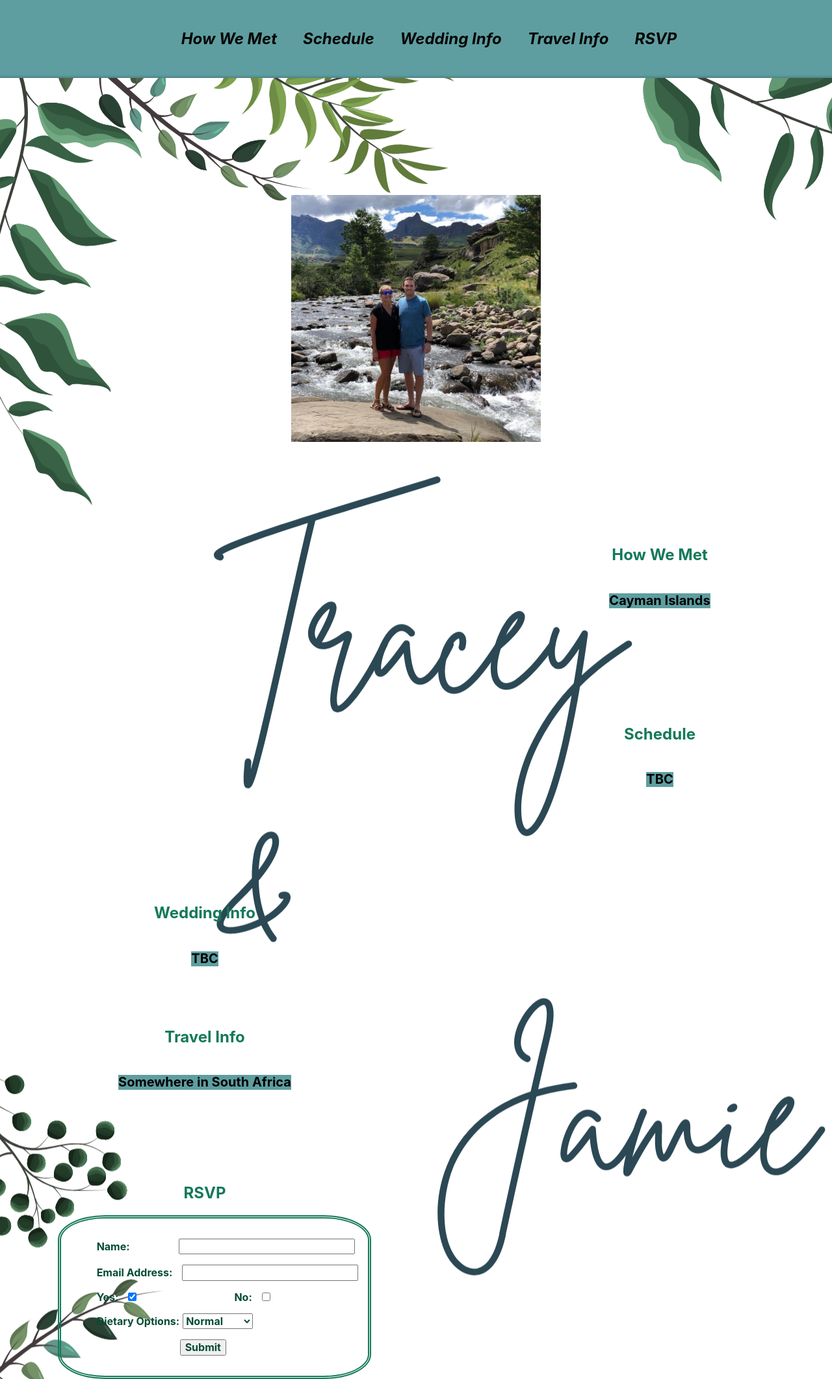
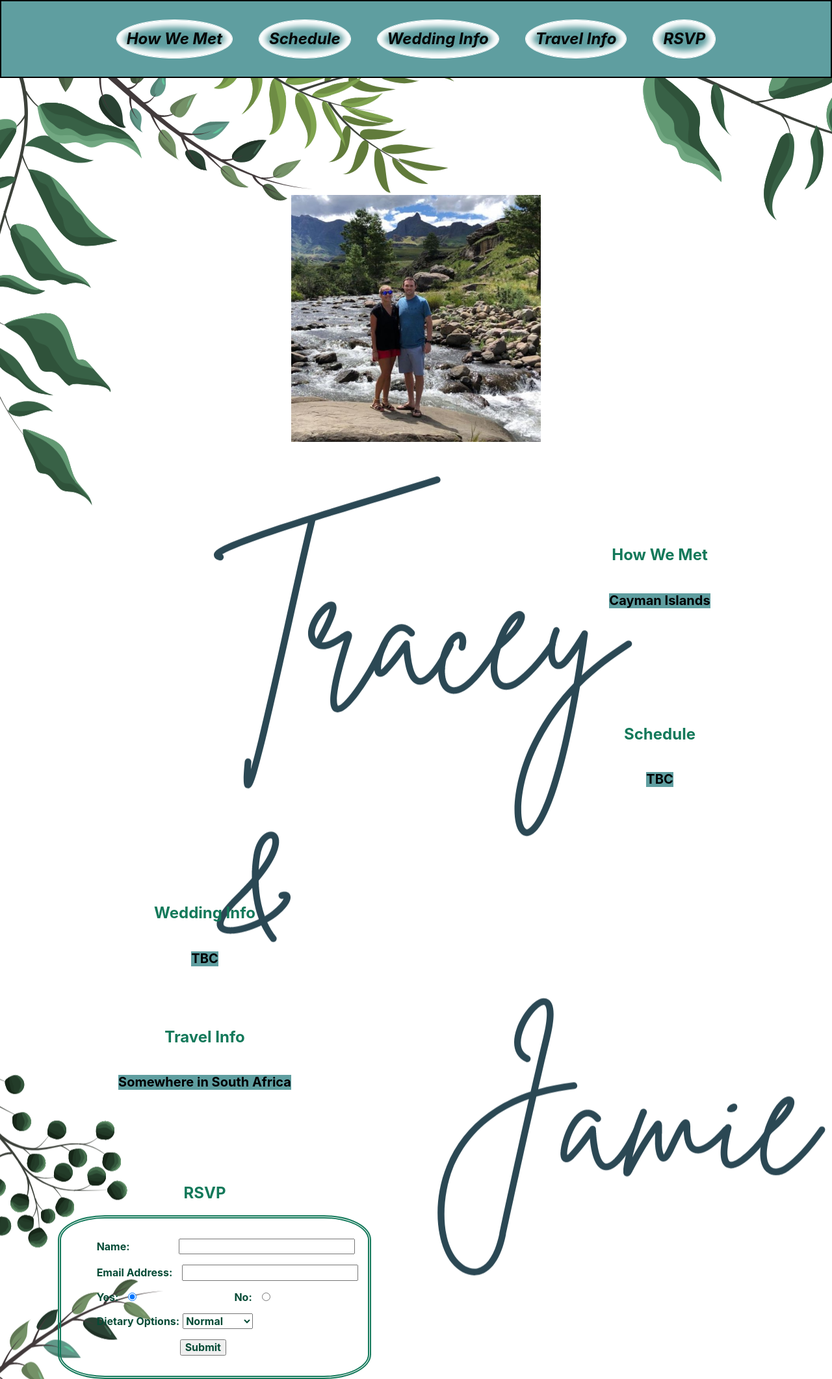
Before and after one commit to BrendonSmith8888/WeddingWebsite, a React (Create React App) app: page / in a window 1280 px wide. Shown: the whole page at 65% size. Built offline with nearby package versions, Linux system fonts and the light colour scheme.

Commit message:
RSVP Update - radio button

```diff
--- a/src/App.css
+++ b/src/App.css
@@ -6,6 +6,7 @@ div{
 
 header {
   align-items: center;
+  border: 2px solid black;
   color: #050505;
   display: flex;
   flex-direction: row;
@@ -72,3 +73,13 @@ select{
   color: #054b36;
   font-weight: bold;
 }
+
+ul.grow{
+  border: 1px solid white;
+  border-radius: 50%;
+/*   border-style: outset; */
+  box-shadow:  0px 0px 10px 10px white inset;
+  cursor: pointer;
+  margin: 20px;
+  padding: 15px ;
+}
--- a/src/App.js
+++ b/src/App.js
@@ -4,39 +4,31 @@ import React, { Component } from "react";
 import { Link } from "react-scroll";
 
 class App extends Component {
-  constructor(props) {
+  constructor(props){
     super(props);
-    this.state = { isGoing: true, value: "" };
-    this.handleChange = this.handleChange.bind(this);
-    this.handleChange2 = this.handleChange2.bind(this);
-    this.handleInputChange = this.handleInputChange.bind(this);
-    this.handleSubmit = this.handleSubmit.bind(this);
+    this.state = {
+      selectedOption: "Yes"
+    }
   }
+  handleFormSubmit = formSubmitEvent => {
+    if(this.state.selectedOption==="Yes"){
+      formSubmitEvent.preventDefault();
+      alert("You are going to the event")
+    }else{
+      formSubmitEvent.preventDefault();
+      alert("You are not going to the event")
+    }
 
-  handleChange(event) {
-    this.setState({ value: event.target.value });
   }
-
-  handleChange2(event) {
-    this.setState({ value2: event.target.value2 });
-  }
-
-  handleInputChange(event) {
-    const target = event.target;
-    const value3 = target.type === 'checkbox' ? target.checked : target.value3;
-    const name = target.name;
-
-    this.setState({ [name]: value3 });
-  }
-
-  handleSubmit(event) {
-    alert("You are going to the Wedding: " + this.state.value);
-    event.preventDefault();
+  handleOptionChange = changeEvent => {
+    this.setState({
+      selectedOption: changeEvent.target.value
+    })
   }
   render() {
     return (
-      <div className="shadow-1">
-        <header className="shadow-1">
+      <div>
+        <header>
           <ul className="grow">
             <Link activeClass="active" to="HowWeMet" spy={true} smooth={true}>
               How We Met
@@ -68,10 +60,8 @@ class App extends Component {
             </Link>
           </ul>
         </header>
-        <div></div>
-        <body className="shadow-1">
+        <body>
           <img alt="test" src={picture} />
-          {/* <h1>Welcome to Tracey and Jamie's Wedding</h1>   */}
           <h2 id="HowWeMet" style={{ marginLeft: 750 }}>
             How We Met
           </h2>
@@ -91,15 +81,10 @@ class App extends Component {
           <h2 id="RSVP" style={{ marginTop: 125, marginRight: 650 }}>
             RSVP
           </h2>
-          <form onSubmit={this.handleSubmit}>
+          <form onSubmit={this.handleFormSubmit}>
             <ul>
               <label>Name:</label>
-              <input
-                onChange={this.handleChange}
-                style={{ marginLeft: 75 }}
-                type={"text"}
-                value={this.state.value}
-              />
+              <input style={{ marginLeft: 75 }} type={"text"} />
             </ul>
             <ul>
               <label>Email Address:</label>
@@ -108,28 +93,26 @@ class App extends Component {
             <ul>
               <label>Yes:</label>
               <input
-                checked={this.state.isGoing}
-                name="isGoing"
-                onChange={this.handleInputChange}
+                checked={this.state.selectedOption==="Yes"}
+                name="rsvp"
+                onChange={this.handleOptionChange}
                 style={{ marginLeft: 15 }}
-                type={"checkbox"}
+                type={"radio"}
+                value="Yes"
               />
               <label style={{ marginLeft: 150 }}>No:</label>
               <input
-                checked={!this.state.isGoing}
-                name="isNotGoing"
-                onChange={this.handleInputChange}
+                checked={this.state.selectedOption==="No"}
+                name="rsvp"
+                onChange={this.handleOptionChange}
                 style={{ marginLeft: 15 }}
-                type={"checkbox"}
+                type={"radio"}
+                value="No"
               />
             </ul>
             <ul>
               <label>Dietary Options:</label>
-              <select
-                style={{ marginLeft: 5 }}
-                value={this.state.value2}
-                onChange={this.handleChange2}
-              >
+              <select style={{ marginLeft: 5 }}>
                 <option value="Normal">Normal</option>
                 <option value="Halaal">Halaal</option>
                 <option value="Vegetarian">Vegetarian</option>
```
Also changed, not shown: src/thankyoupage.js (added, +14 -0 lines).
